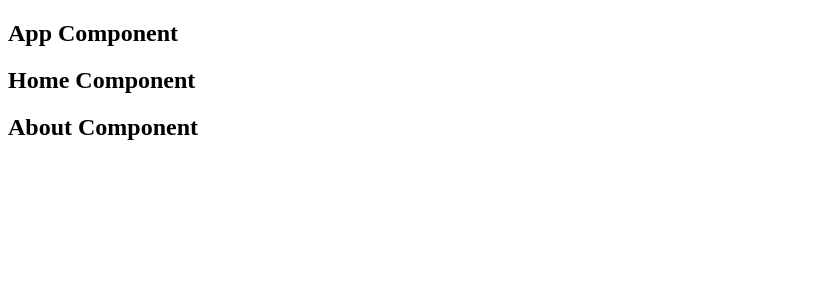
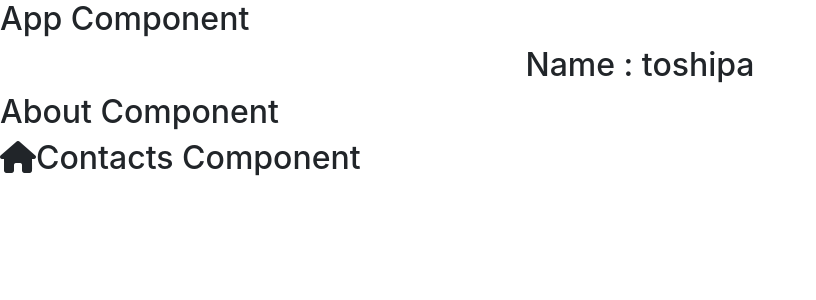
Before and after one commit to abdoBadawy74/react-re-p1, a React (Create React App) app: page / in a window 1280 px wide. Shown: the top 300 px of the page, without its empty margins (0-816 px from the left). Built offline with nearby package versions, Linux system fonts and the light colour scheme.

Commit message:
jsx | binding|bootsrap,jquery,fontawesome

```diff
--- a/src/App.js
+++ b/src/App.js
@@ -1,6 +1,7 @@
 import { Component } from "react";
 import { Home } from "./Home";
 import { About } from "./About";
+import Contacts from './Contacts';
 
 
 export class App extends Component {
@@ -13,6 +14,7 @@ export class App extends Component {
         <h2>App Component</h2>
         <Home></Home>
         <About></About>
+        <Contacts></Contacts>
       </div>
     )
 
--- /dev/null
+++ b/src/Contacts.jsx
@@ -0,0 +1,13 @@
+import React, { Component } from 'react'
+
+export default class Contacts extends Component {
+  render() {
+    return (
+      <div>
+        <h2>
+          <i className='fas fa-home'></i>
+          Contacts Component</h2>
+      </div>
+    )
+  }
+}
--- a/src/Home.js
+++ b/src/Home.js
@@ -1,11 +1,11 @@
 import { Component } from "react";
 
+export class Home extends Component {
+  state = {
+    productName: "toshipa",
+  };
 
-export class Home extends Component
-{
-    state={}
-
-    render (){
-        return <h2>Home Component</h2>
-    }
+  render() {
+    return <h2 className="text-center">Name : {this.state.productName}</h2>;
+  }
 }
```
Also changed, not shown: package.json (+8 -1 lines), src/index.js (+5 -2 lines), 1 other file (tests, documents, lock files or other folders).
